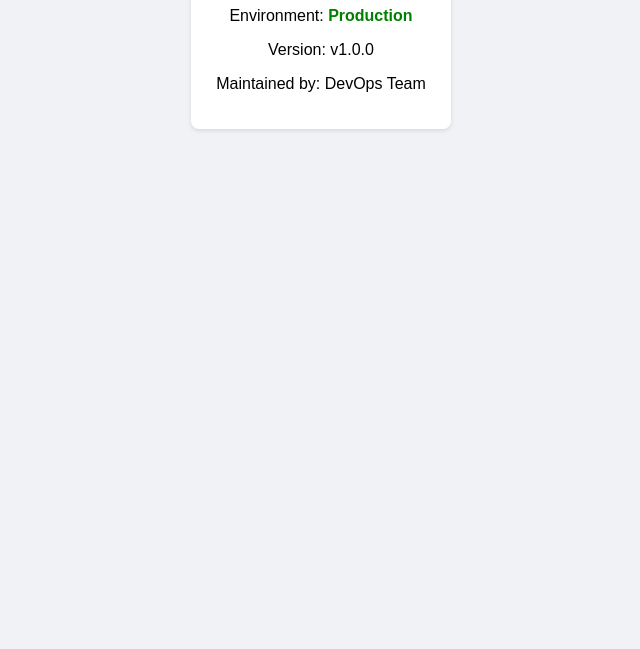
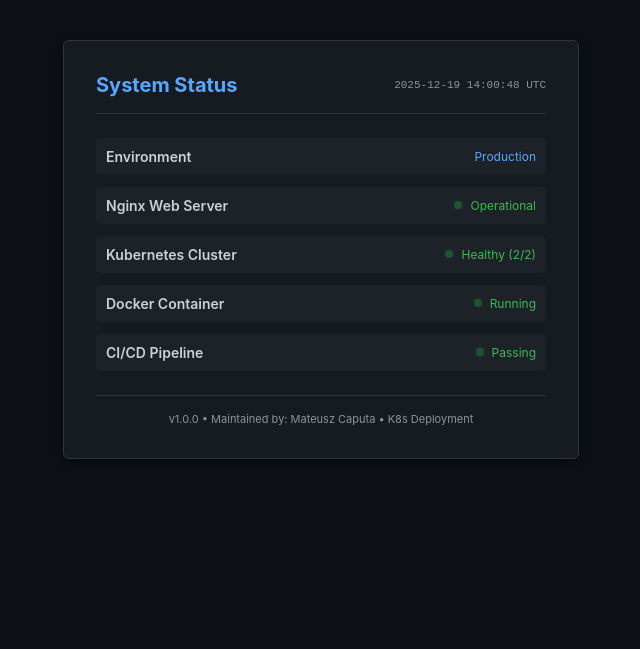
Before and after one commit to MateuszCaputa/devops-lab-status-dashboard, a plain HTML site: page src/index.html in a window 1280 px wide. Shown: the part 151-800 px from the top of the page, without its empty margins (319-959 px from the left). Drawn offline with Linux system fonts and the light colour scheme.

Commit message:
refactor(core): modernize UI, sanitize configs and add documentation
Updates include:
- Replaced index.html with professional  dashboard v3
- Added architecture diagram and updated README
- Sanitized Dockerfile and K8s manifests (removed comments, added limits)
- Optimized Docker Compose policies

```diff
--- a/src/index.html
+++ b/src/index.html
@@ -1,21 +1,163 @@
 <!DOCTYPE html>
-<html lang="pl">
-<head>
-    <meta charset="UTF-8">
-    <title>DevOps Status Dashboard</title>
+<html lang="en">
+  <head>
+    <meta charset="UTF-8" />
+    <meta name="viewport" content="width=device-width, initial-scale=1.0" />
+    <title>DevOps Infrastructure Dashboard</title>
     <style>
-        body { font-family: sans-serif; text-align: center; padding: 50px; background-color: #f0f2f5; }
-        .card { background: white; padding: 20px; border-radius: 8px; box-shadow: 0 2px 4px rgba(0,0,0,0.1); display: inline-block; }
-        h1 { color: #333; }
-        .status { color: green; font-weight: bold; }
+      :root {
+        --bg: #0d1117;
+        --card: #161b22;
+        --text: #c9d1d9;
+        --border: #30363d;
+        --green: #238636;
+        --accent: #58a6ff;
+      }
+      body {
+        font-family: -apple-system, BlinkMacSystemFont, "Segoe UI", Helvetica,
+          Arial, sans-serif;
+        background-color: var(--bg);
+        color: var(--text);
+        display: flex;
+        justify-content: center;
+        align-items: center;
+        height: 100vh;
+        margin: 0;
+      }
+      .dashboard {
+        background: var(--card);
+        border: 1px solid var(--border);
+        border-radius: 6px;
+        padding: 32px;
+        width: 450px;
+        box-shadow: 0 4px 12px rgba(0, 0, 0, 0.5);
+      }
+      .header {
+        border-bottom: 1px solid var(--border);
+        padding-bottom: 16px;
+        margin-bottom: 24px;
+        display: flex;
+        justify-content: space-between;
+        align-items: center;
+      }
+      h1 {
+        font-size: 20px;
+        margin: 0;
+        color: var(--accent);
+      }
+      .timestamp {
+        font-size: 11px;
+        color: #8b949e;
+        font-family: monospace;
+      }
+      .status-item {
+        display: flex;
+        justify-content: space-between;
+        align-items: center;
+        margin-bottom: 12px;
+        padding: 10px;
+        border-radius: 4px;
+        background: rgba(255, 255, 255, 0.03);
+        transition: background 0.2s;
+      }
+      .status-item:hover {
+        background: rgba(255, 255, 255, 0.05);
+      }
+      .status-label {
+        font-weight: 600;
+        font-size: 14px;
+      }
+      .status-indicator {
+        display: flex;
+        align-items: center;
+        font-size: 12px;
+        color: #3fb950;
+      }
+      .dot {
+        width: 8px;
+        height: 8px;
+        background-color: var(--green);
+        border-radius: 50%;
+        margin-right: 8px;
+        box-shadow: 0 0 8px rgba(35, 134, 54, 0.4);
+        animation: pulse 2s infinite;
+      }
+      @keyframes pulse {
+        0% {
+          opacity: 1;
+        }
+        50% {
+          opacity: 0.5;
+        }
+        100% {
+          opacity: 1;
+        }
+      }
+      .footer {
+        margin-top: 24px;
+        font-size: 11px;
+        color: #8b949e;
+        text-align: center;
+        border-top: 1px solid var(--border);
+        padding-top: 16px;
+      }
     </style>
-</head>
-<body>
-    <div class="card">
+  </head>
+  <body>
+    <div class="dashboard">
+      <div class="header">
         <h1>System Status</h1>
-        <p>Environment: <span class="status">Production</span></p>
-        <p>Version: v1.0.0</p>
-        <p>Maintained by: DevOps Team</p>
+        <span class="timestamp" id="time">Connecting...</span>
+      </div>
+
+      <div class="status-item">
+        <span class="status-label">Environment</span>
+        <div class="status-indicator" style="color: var(--accent)">
+          Production
+        </div>
+      </div>
+      <div class="status-item">
+        <span class="status-label">Nginx Web Server</span>
+        <div class="status-indicator">
+          <div class="dot"></div>
+          Operational
+        </div>
+      </div>
+      <div class="status-item">
+        <span class="status-label">Kubernetes Cluster</span>
+        <div class="status-indicator">
+          <div class="dot"></div>
+          Healthy (2/2)
+        </div>
+      </div>
+      <div class="status-item">
+        <span class="status-label">Docker Container</span>
+        <div class="status-indicator">
+          <div class="dot"></div>
+          Running
+        </div>
+      </div>
+      <div class="status-item">
+        <span class="status-label">CI/CD Pipeline</span>
+        <div class="status-indicator">
+          <div class="dot"></div>
+          Passing
+        </div>
+      </div>
+
+      <div class="footer">
+        v1.0.0 &bull; Maintained by: Mateusz Caputa &bull; K8s Deployment
+      </div>
     </div>
-</body>
+
+    <script>
+      function updateTime() {
+        const now = new Date();
+        document.getElementById("time").innerText =
+          now.toISOString().replace("T", " ").substring(0, 19) + " UTC";
+      }
+      setInterval(updateTime, 1000);
+      updateTime();
+    </script>
+  </body>
 </html>
```
Also changed, not shown: docs/architecture.png (added), 7 other files.
